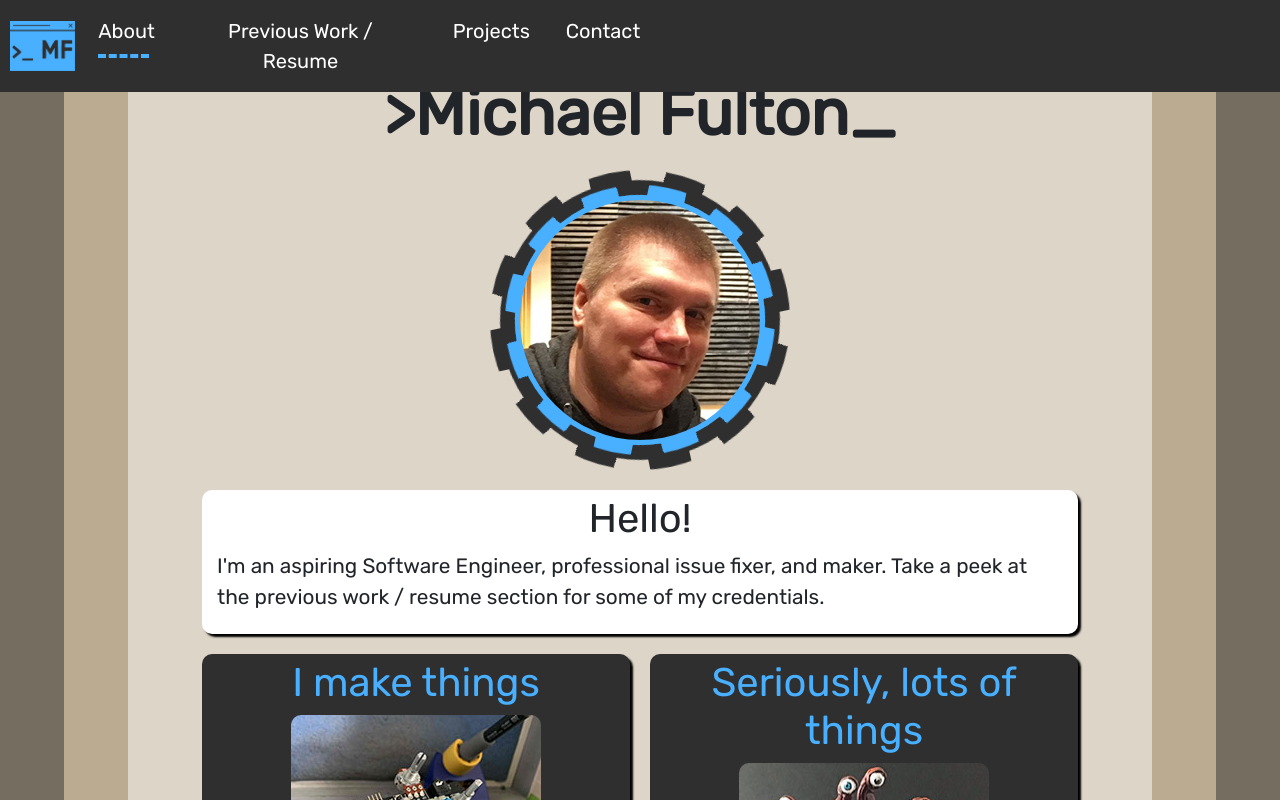
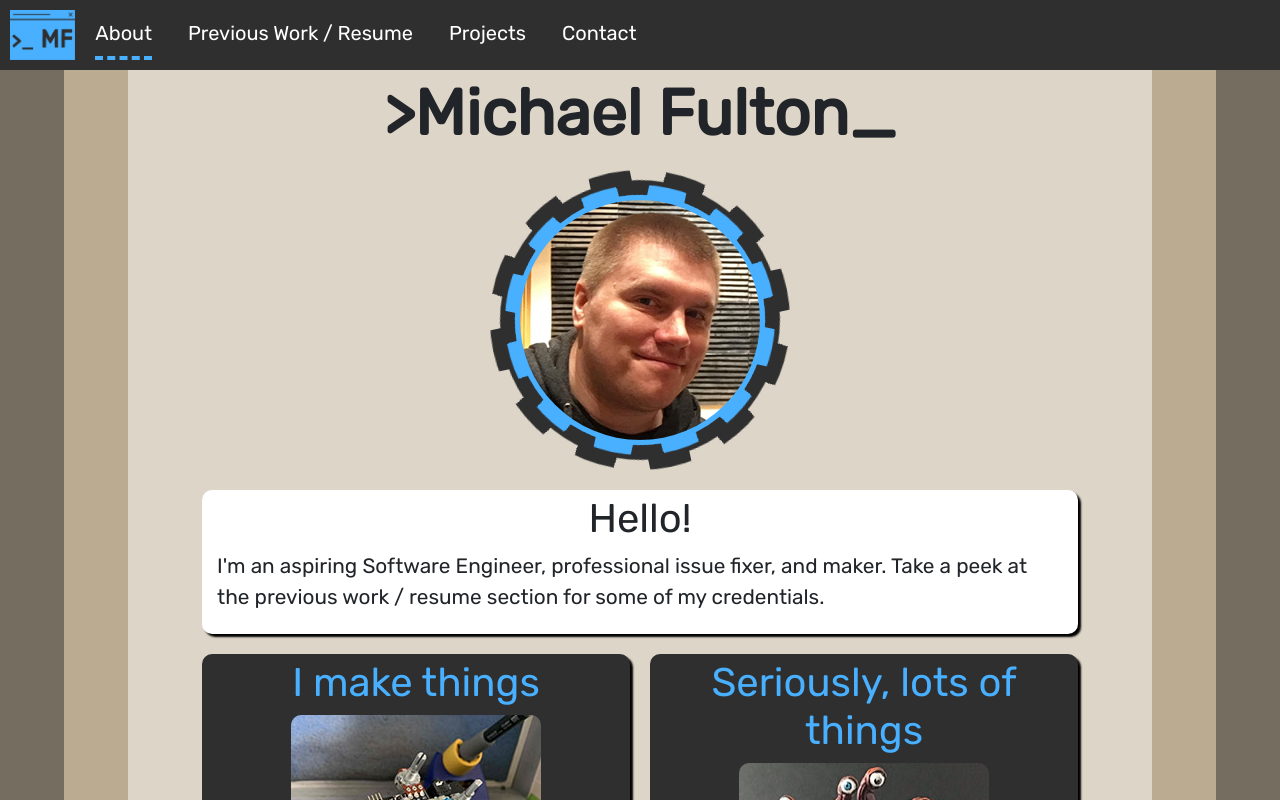
Before and after one commit to dwareb/MFultonPortfolio, a React (Create React App) app: page / in a window 1280 px wide. Shown: the top 800 px of the page. Built offline with nearby package versions, Linux system fonts and the light colour scheme.

Commit message:
Minor navbar adjustment

```diff
--- a/src/styles/Navbar.css
+++ b/src/styles/Navbar.css
@@ -36,7 +36,7 @@
   text-decoration: none;
   color: var(--white);
   transition: all 0s;
-  width: 90%;
+  width: 100%;
   margin: auto;
 }
 
@@ -88,6 +88,7 @@
     top: 70px;
     left: -100%;
     opacity: 0;
+    padding-top: 75px;
     transition: all 0.5s ease;
     background-color: var(--dark-gray);
     min-height: 35vh;
@@ -99,6 +100,11 @@
     opacity: 1;
     transition: all 0.5s ease;
     z-index: 1;
+  }
+
+
+  .nav-link{
+    max-width: 90%;
   }
 
   .nav-link:hover {
```
